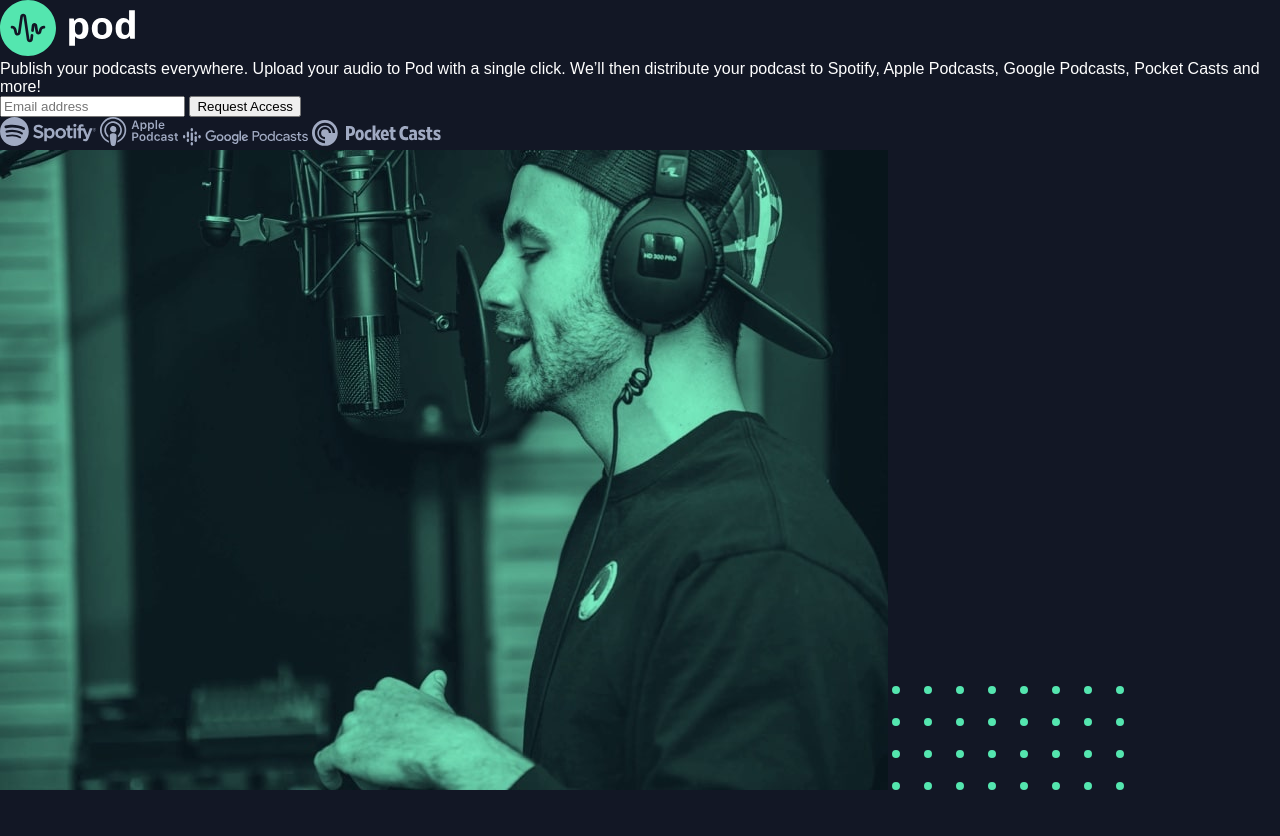
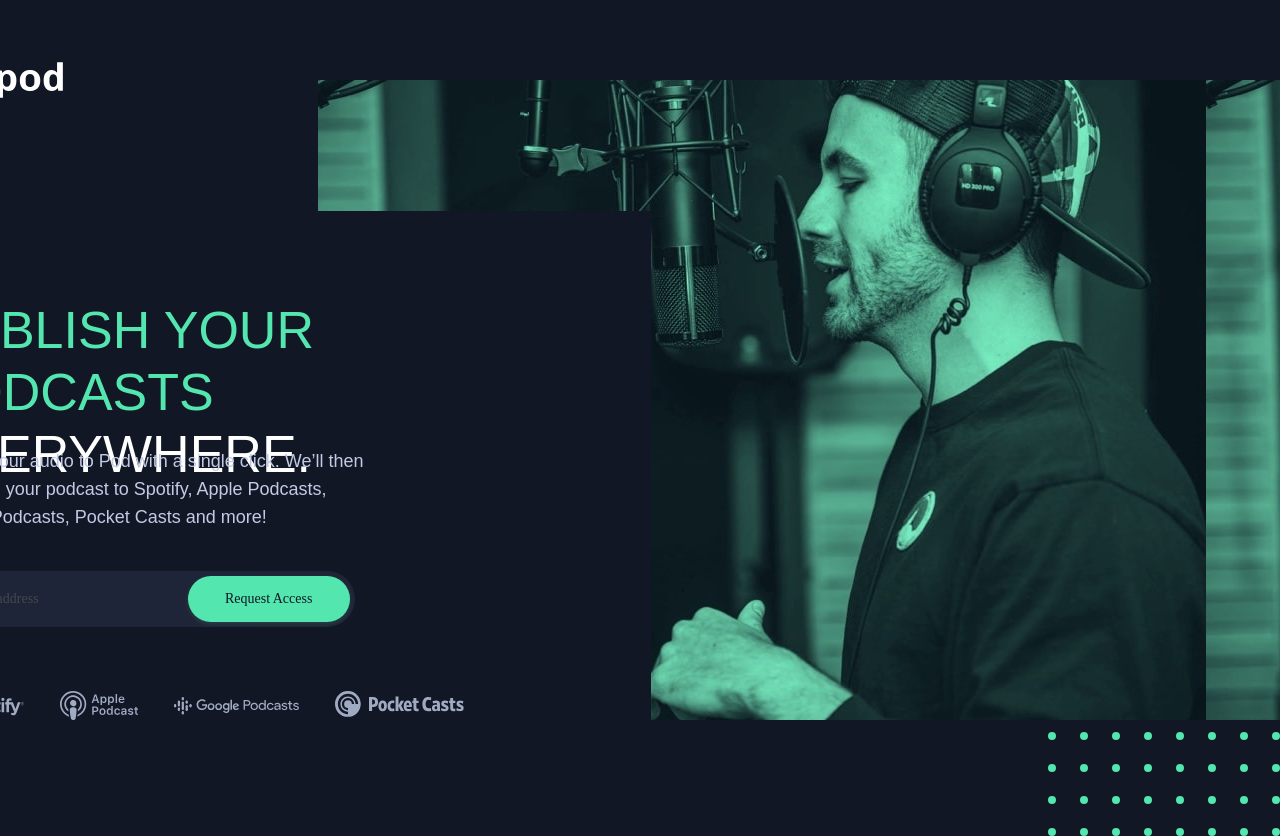
Before and after one commit to AlinaAlexandraVizireanu/pod-request-access-landing-page, a plain HTML site: page index.html in a window 1280 px wide. Before the commit the page ends 800 px from the top, so only its background shows below. Drawn offline with Linux system fonts and the light colour scheme; a web font is replaced by a local one.

Commit message:
implement first desktop version

```diff
--- /dev/null
+++ b/app.js
@@ -0,0 +1,29 @@
+const form = document.querySelector("form");
+const inputEmail = document.querySelector("#email");
+
+const errorText = document.createElement("p");
+form.appendChild(errorText);
+
+form.addEventListener("submit", function (e) {
+  e.preventDefault();
+  let valueForEmailAddress = inputEmail.value;
+  let isValidEmail = validateEmail(valueForEmailAddress);
+  if (valueForEmailAddress === "") {
+    errorText.classList.add("error");
+    errorText.innerText = "Oops! Please add your email";
+  } else if (!isValidEmail) {
+    errorText.classList.add("error");
+    errorText.innerText = "Oops! Please check your email";
+  } else {
+    errorText.classList.remove("error");
+    errorText.innerText = "";
+  }
+});
+
+function validateEmail(email) {
+  // Regular expression pattern for validating email addresses
+  let emailPattern = /^[^\s@]+@[^\s@]+\.[^\s@]+$/;
+
+  // Test the email against the pattern
+  return emailPattern.test(email);
+}
--- a/index.html
+++ b/index.html
@@ -14,22 +14,42 @@
     <title>Frontend Mentor | Pod request access landing page</title>
   </head>
   <body>
-    <img src="./assets/desktop/logo.svg" alt="logo" />
+    <img src="./assets/desktop/logo.svg" alt="logo" id="podLogo" />
     <div class="main">
-      Publish your podcasts everywhere. Upload your audio to Pod with a single
-      click. We’ll then distribute your podcast to Spotify, Apple Podcasts,
-      Google Podcasts, Pocket Casts and more!
+      <h1>Publish your podcasts <span>everywhere.</span></h1>
+      <p>
+        Upload your audio to Pod with a single click. We’ll then distribute your
+        podcast to Spotify, Apple Podcasts, Google Podcasts, Pocket Casts and
+        more!
+      </p>
       <form action="#URL">
-        <input type="email" name="email" id="email" placeholder="Email address">
-        <input type="submit" name="submit" id="submit" value="Request Access">
+        <input
+          type="text"
+          name="email"
+          id="email"
+          placeholder="Email address"
+        />
+        <input type="submit" name="submit" id="submit" value="Request Access" />
       </form>
-      <img src="./assets/desktop/spotify.svg" alt="Spotify icon">
-      <img src="./assets/desktop/apple-podcast.svg" alt="Apple podcast icon">
-      <img src="./assets/desktop/google-podcasts.svg" alt="Google podcast icon">
-      <img src="./assets/desktop/pocket-casts.svg" alt="Pocket Casts icon">
+      <div class="logos">
+        <img src="./assets/desktop/spotify.svg" alt="Spotify icon" />
+        <img
+          src="./assets/desktop/apple-podcast.svg"
+          alt="Apple podcast icon"
+        />
+        <img
+          src="./assets/desktop/google-podcasts.svg"
+          alt="Google podcast icon"
+        />
+        <img src="./assets/desktop/pocket-casts.svg" alt="Pocket Casts icon" />
+      </div>
     </div>
-    <img src="./assets/desktop/image-host.jpg" alt="Image with the host">
-    <img src="./assets/desktop/bg-pattern-dots.svg" alt="Pattern with dots">
-    <link rel="stylesheet" href="./app.js" />
+    <div class="host"></div>
+    <img
+      src="./assets/desktop/bg-pattern-dots.svg"
+      alt="Pattern with dots"
+      id="dots"
+    />
+    <script src="./app.js"></script>
   </body>
 </html>
--- a/style.css
+++ b/style.css
@@ -2,8 +2,174 @@
 
 body {
   background-color: #121725;
-  color: #FFFFFF;
+  color: #c2cbe5;
   font-family: "Chivo", sans-serif;
   height: 100vh;
   margin: 0;
+  font-weight: 400;
+  font-size: 18px;
+  line-height: 28px;
 }
+
+#podLogo {
+  position: absolute;
+  width: 134.85px;
+  height: 56px;
+  /* In calc function I've positioned the logo to the right in relation with main content and then
+  I've added to the width of main container - it's own width. */
+  right: calc(962px - 962px / 3 - 12px + 723px - 134.85px);
+  /* In this calc function for top positioning, I've positioned the logo to the same level as the host container. */
+  top: calc(50% - 640px / 2);
+  transform: translate(0, -50%);
+}
+
+.main {
+  position: absolute;
+  width: 723px;
+  height: 509px;
+  /* In this calc function I've positioned the main container to the same level as host container,
+  and then I've added the difference between height of host container and height of main container. */
+  top: calc(50% - 640px / 2 + 131px);
+  /* In this calc function I've positioned the main container right next to the host container,
+  then I've substracted 1/3 of the dimension of the host container,
+  and then I've substracted another 12px. */
+  right: calc(962px - 962px / 3 - 12px);
+  z-index: 1;
+  background-color: #121725;
+}
+
+.host {
+  position: absolute;
+  width: 962px;
+  height: 640px;
+  /* In this calc function I've centered the container vertically. */
+  top: calc(50% - 640px / 2);
+  right: 0;
+  background: url(./assets/desktop/image-host.jpg);
+}
+
+#dots {
+  position: absolute;
+  width: 232px;
+  height: 104px;
+  right: 0;
+  /* In this calc function I've positioned the dots logo right on the bottom level of the host container. */
+  top: calc(5% + 640px);
+  transform: translate(0, 50%);
+}
+
+h1 {
+  width: 665px;
+  height: 124px;
+  font-weight: 400;
+  font-size: 52px;
+  line-height: 62px;
+  text-transform: uppercase;
+  color: #54e6af;
+  margin: 88px 58px 5px 0;
+}
+
+span {
+  color: #ffffff;
+}
+
+p {
+  width: 445px;
+  height: 84px;
+  margin-top: 24px;
+  margin-bottom: 40px;
+}
+
+form {
+  position: relative;
+  width: 427px;
+  height: 56px;
+}
+
+#email {
+  box-sizing: border-box;
+  width: 427px;
+  height: 56px;
+  background-color: #2c344b;
+  border-radius: 28px;
+  border: none;
+  padding: 14px 133px 14px 32px;
+  font-family: "Chivo";
+  font-weight: 400;
+  font-size: 14px;
+  line-height: 28px;
+  color: #ffffff;
+  opacity: 0.5;
+}
+
+#email:focus {
+  color: #ffffff;
+  opacity: 1;
+  outline: none;
+}
+
+#submit {
+  width: 162px;
+  height: 46px;
+  background-color: #54e6af;
+  border-radius: 28px;
+  position: absolute;
+  top: 0;
+  right: 0;
+  box-shadow: 0px 2px 4px rgba(84, 230, 175, 0.14);
+  border: none;
+  margin: 5px 5px 5px 260px;
+  padding: 9px 27px;
+  font-family: "Chivo";
+  font-weight: 400;
+  font-size: 14px;
+  line-height: 28px;
+  color: #121725;
+}
+
+#submit:hover {
+  background-color: #b3ffe2;
+  cursor: pointer;
+}
+
+.logos {
+  width: 536px;
+  height: 29px;
+  margin-top: 64px;
+  display: flex;
+  justify-content: space-between;
+}
+
+.logos img:nth-child(1) {
+  width: 95.9px;
+  height: 28.91px;
+}
+
+.logos img:nth-child(2) {
+  width: 78px;
+  height: 29px;
+}
+
+.logos img:nth-child(3) {
+  width: 125px;
+  height: 18px;
+  align-self: center;
+}
+
+.logos img:nth-child(4) {
+  width: 129px;
+  height: 26px;
+}
+
+p.error {
+  height: 14px;
+  font-family: "Chivo";
+  font-style: normal;
+  font-weight: 400;
+  font-size: 12px;
+  line-height: 14px;
+  color: #fb3e3e;
+  margin-top: 8px;
+  margin-bottom: 42px;
+  margin-left: 32px;
+}
```
